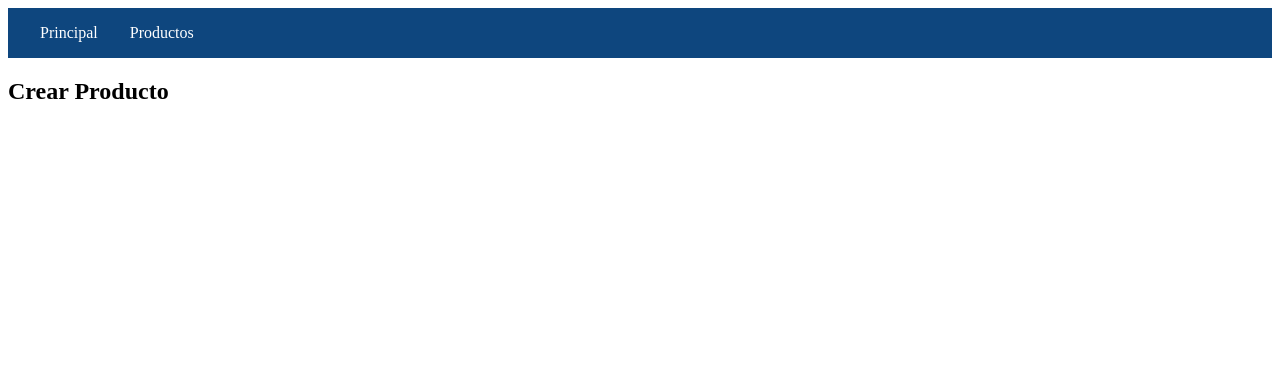
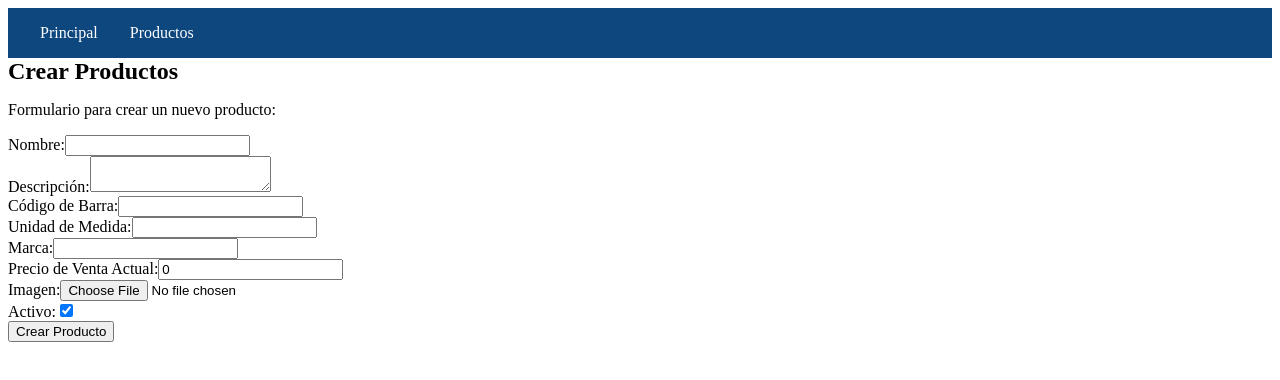
Before and after one commit to adimerpaul/cursoLaravel, a Vue app in the folder 11ecommerce/front/: page /productos/crear in a window 1280 px wide. Shown: the top 380 px of the page. Built offline with nearby package versions, Linux system fonts and the light colour scheme.

Commit message:
funcioano formulario de productos

```diff
--- a/11ecommerce/front/src/pages/producto/ProductosCreate.vue
+++ b/11ecommerce/front/src/pages/producto/ProductosCreate.vue
@@ -1,3 +1,72 @@
 <template>
-    <h2>Crear Producto</h2>
+    <div style="display: flex; justify-content: space-between; align-items: center; margin-bottom: 1rem;">
+        <span style="font-size: 1.5rem;font-weight: bold;">Crear Productos</span>
+    </div>
+    <p>Formulario para crear un nuevo producto:</p>
+    <form @submit.prevent="crearProducto">
+        <div>
+            <label for="nombre">Nombre:</label>
+            <input type="text" id="nombre" v-model="producto.nombre" required>
+        </div>
+        <div>
+            <label for="descripcion">Descripción:</label>
+            <textarea id="descripcion" v-model="producto.descripcion" required></textarea>
+        </div>
+        <div>
+            <label for="codigo_barra">Código de Barra:</label>
+            <input type="text" id="codigo_barra" v-model="producto.codigo_barra" required>
+        </div>
+        <div>
+            <label for="unidad_medida">Unidad de Medida:</label>
+            <input type="text" id="unidad_medida" v-model="producto.unidad_medida" required>
+        </div>
+        <div>
+            <label for="marca">Marca:</label>
+            <input type="text" id="marca" v-model="producto.marca" required>
+        </div>
+        <div>
+            <label for="precio_venta_actual">Precio de Venta Actual:</label>
+            <input type="number" id="precio_venta_actual" v-model="producto.precio_venta_actual" required>
+        </div>
+        <div>
+            <label for="imagen">Imagen:</label>
+            <input type="file" id="imagen" @change="handleFileUpload" required>
+        </div>
+        <div>
+            <label for="activo">Activo:</label>
+            <input type="checkbox" id="activo" v-model="producto.activo">
+        </div>
+        <!-- <div>
+            <label for="categoria_id">Categoría:</label>
+            <select id="categoria_id" v-model="producto.categoria_id" required>
+                <option disabled value="">Seleccione una categoría</option>
+                <option v-for="categoria in categorias" :key="categoria.id" :value="categoria.id">
+                    {{ categoria.nombre }}
+                </option>
+            </select>
+        </div> -->
+        <button type="submit">Crear Producto</button>
+    </form>
 </template>
+<script>
+export default {
+    name: 'ProductosCreate',
+    data() {
+        return {
+            producto: {
+                nombre: '',
+                descripcion: '',
+                codigo_barra: '',
+                unidad_medida: '',
+                marca: '',
+                precio_venta_actual: 0,
+                imagen: '',
+                activo: true,
+                categoria_id: null,
+            },
+        };
+    },
+    methods: {
+    },
+};
+</script>
```
